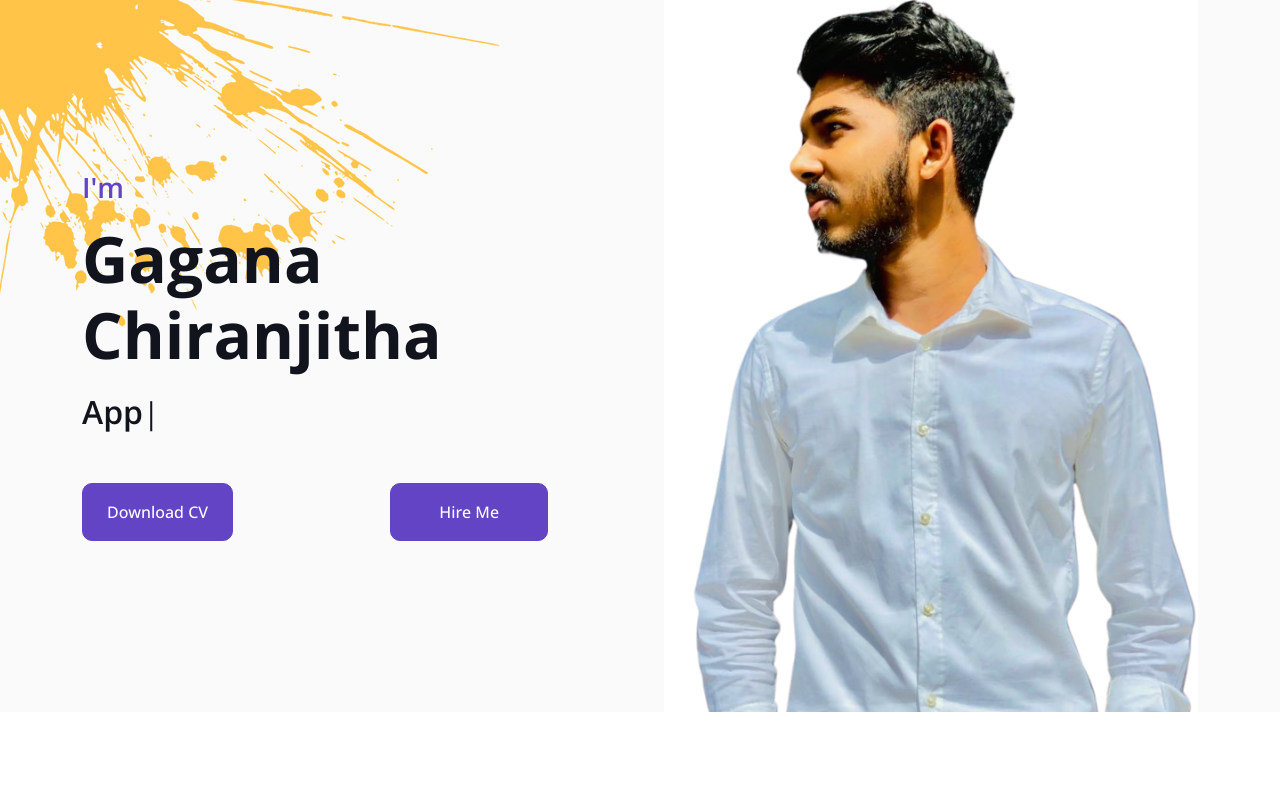
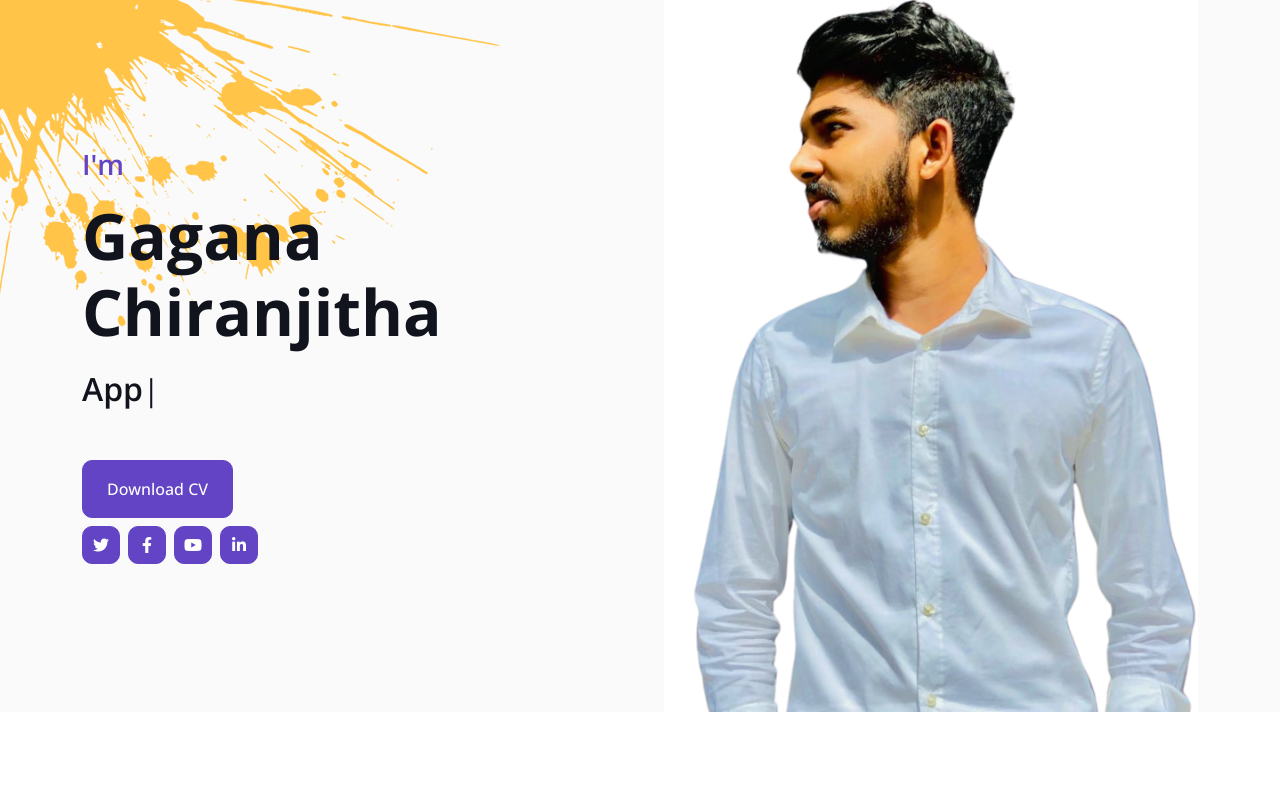
Before and after one commit to gaganachiranjitha99/portfolio, a plain HTML site: page gagana cv/index.html in a window 1280 px wide. Shown: the top 800 px of the page. Drawn offline with nearby package versions, Linux system fonts and the light colour scheme.

Commit message:
Update index.html

```diff
--- a/gagana cv/index.html
+++ b/gagana cv/index.html
@@ -87,9 +87,13 @@
                             <span></span>
                         </button>-->
                        <!-- <h5 class="ms-4 mb-0 d-none d-sm-block">Play Video</h5>-->
-                       <div class="col-lg-6 text-lg-end">
-                        <a class="btn btn-primary py-3 px-5" href="">Hire Me</a>
+
                     </div>
+                    <div class="d-flex pt-2">
+                        <a class="btn btn-square btn-primary me-2" href=""><i class="fab fa-twitter"></i></a>
+                        <a class="btn btn-square btn-primary me-2" href="https://web.facebook.com/gagana.chirangitha/about"><i class="fab fa-facebook-f"></i></a>
+                        <a class="btn btn-square btn-primary me-2" href=""><i class="fab fa-youtube"></i></a>
+                        <a class="btn btn-square btn-primary me-2" href="www.linkedin.com/in/gagana-chiranjitha-53937b269"><i class="fab fa-linkedin-in"></i></a>
                     </div>
 
                 </div>
```
